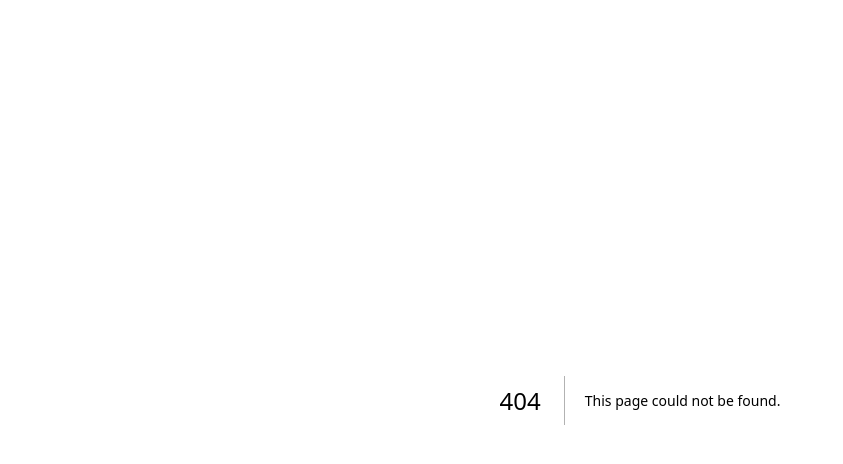
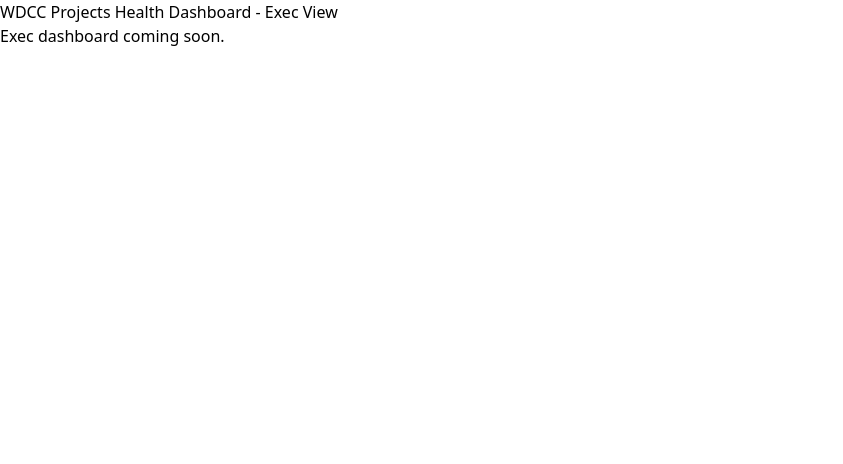
Before and after one commit to UoaWDCC/projects-health-dashboard, a Next.js app in the folder apps/web/: page /exec-dashboard in a window 1280 px wide. Before the commit this address had no page. Shown: the top 464 px of the page, without its empty margins (0-843 px from the left). Built offline with nearby package versions, Linux system fonts and the light colour scheme.

Commit message:
feat: add exec dashboard page

```diff
--- /dev/null
+++ b/apps/web/src/app/(exec)/exec-dashboard/page.tsx
@@ -0,0 +1,14 @@
+/**
+ * Exec dashboard — accessible to users with EXEC or ADMIN role.
+ * Shows executive-level project health metrics and views.
+ *
+ * TODO: Implement exec dashboard UI
+ */
+export default function ExecDashboardPage() {
+  return (
+    <main>
+      <h1>WDCC Projects Health Dashboard - Exec View</h1>
+      <p>Exec dashboard coming soon.</p>
+    </main>
+  )
+}
```
